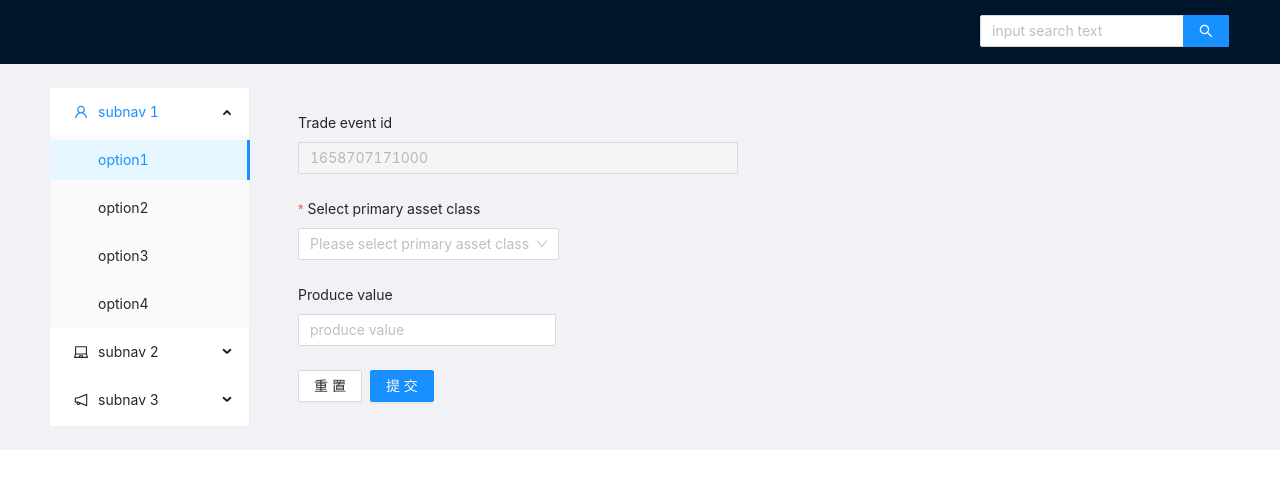
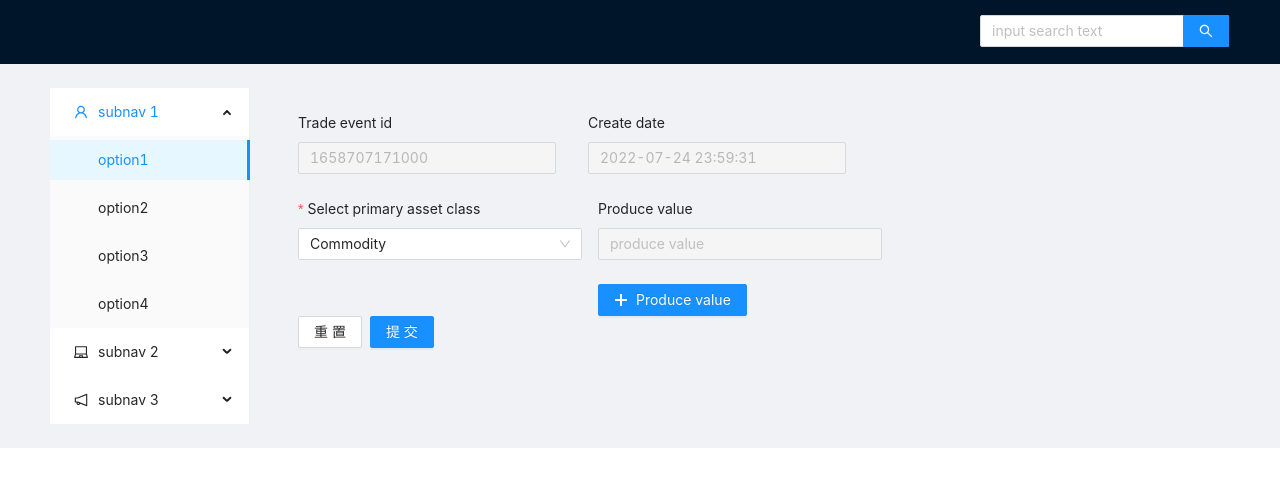
Before and after one commit to LinZikai1996/DataQualityPrediction, a React (Create React App) app in the folder dqp-react/: page / in a window 1280 px wide. Shown: the top 488 px of the page. Built offline with nearby package versions, Linux system fonts and the light colour scheme.

Commit message:
update produce

```diff
--- a/dqp-react/src/components/SideBar/DataForm/ProduceSelect/index.jsx
+++ b/dqp-react/src/components/SideBar/DataForm/ProduceSelect/index.jsx
@@ -5,11 +5,12 @@ import {
 
 export default class ProduceSelect extends Component {
   render() {
-    const {assetClass, assetClassName, assetClassLabel, updateProduceSelectValue} = this.props
+    const {assetClass, assetClassName, assetClassLabel, updateProduceSelectValue, getAllProduceValue} = this.props
     return (
         <ProFormSelect
-            name={assetClassName}
-            label={assetClassLabel}
+            width='md'
+            name= {assetClassName}
+            label={"Please select " + assetClassLabel}
             valueEnum={
               () => {
                 switch (assetClass) {
@@ -149,6 +150,9 @@ export default class ProduceSelect extends Component {
             onChange:(value) => {
               updateProduceSelectValue({[assetClassName]: value})
             },
+            onBlur:() =>{
+              getAllProduceValue()
+            }
             }}
         />
     )
--- a/dqp-react/src/components/SideBar/DataForm/index.jsx
+++ b/dqp-react/src/components/SideBar/DataForm/index.jsx
@@ -1,17 +1,48 @@
 import React, { Component } from 'react'
+import { Col, Row, Button, message } from 'antd';
+import { PlusOutlined } from '@ant-design/icons';
 import {
     ProForm,
     ProFormGroup,
     ProFormSelect,
     ProFormText,
+    ModalForm
   } from '@ant-design/pro-components';
 
 import ProduceSelect from './ProduceSelect';
 
+function formatDate(time){
+	var date = new Date(time);
+
+	var year = date.getFullYear(),
+		month = date.getMonth()+1,//月份是从0开始的
+		day = date.getDate(),
+		hour = date.getHours(),
+		min = date.getMinutes(),
+		sec = date.getSeconds();
+	var newTime = year + '-' +
+				(month < 10? '0' + month : month) + '-' +
+				(day < 10? '0' + day : day) + ' ' +
+				(hour < 10? '0' + hour : hour) + ':' +
+				(min < 10? '0' + min : min) + ':' +
+				(sec < 10? '0' + sec : sec);
+	return newTime;
+}
+
+const waitTime = (time = 100) => {
+  return new Promise((resolve) => {
+    setTimeout(() => {
+      resolve(true);
+    }, time);
+  });
+};
+
 export default class DataForm extends Component {
 
   state = {
-    tradeEventId: new Date().getTime()
+    tradeEventId: new Date().getTime(),
+    createDate: formatDate(new Date().getTime()),
+    primaryAssetClass: 'Commodity'
   }
 
   updateProduceSelectValue = (stateObj) => {
@@ -27,6 +58,7 @@ export default class DataForm extends Component {
           assetClassName={assetClassName}
           assetClassLabel={assetClassLabel}
           updateProduceSelectValue={this.updateProduceSelectValue}
+          getAllProduceValue={this.getAllProduceValue}
         />
       )
     } else {
@@ -49,16 +81,22 @@ export default class DataForm extends Component {
     return (
         <div style={{ padding: 24, }}>
           <ProForm>
-            <ProFormGroup style={{gap: '0 32px', }}>
+            <ProFormGroup>
               <ProFormText
                 name="trade_event_id"
-                width="lg"
                 disabled
                 label="Trade event id"
                 value={this.state.tradeEventId}
               />
+              <ProFormText
+                name="create_date"
+                disabled
+                label="Create date"
+                value={this.state.createDate}
+              />
             </ProFormGroup>
-            <ProFormGroup style={{gap: '0 32px', }}>
+            <Row gutter={[16, 16]}>
+              <Col span={8}>
                 <ProFormSelect
                   name="primary_asset_class"
                   label="Select primary asset class"
@@ -75,6 +113,7 @@ export default class DataForm extends Component {
                         SecuritiesFinance: 'SecuritiesFinance',
                     }
                   }
+                  initialValue="Commodity"
                   placeholder="Please select primary asset class"
                   rules={[{ required: true, message: 'Please select primary asset class!' }]}
                   fieldProps={{
@@ -85,21 +124,43 @@ export default class DataForm extends Component {
                     },
                   }}
                 />
+              </Col>
+              <Col span={8}>
+                <ProFormText
+                  name="produce_value"
+                  label="Produce value"
+                  value={this.state.produce_value}
+                  placeholder="produce value"
+                  disabled
+                />
+                <ModalForm
+                  title="Produce value"
+                  trigger={
+                    <Button type="primary">
+                      <PlusOutlined />
+                        Produce value
+                    </Button>
+                  }
+                  autoFocusFirstInput
+                  submitTimeout={2000}
+                  onFinish={async (values) => {
+                    await waitTime(2000);
+                    message.success('ok');
+                    return true;
+                  }}
+                >
                   {this.getComponentProduceValue(this.state.primaryAssetClass, 'produce_value_1', 'produce value 1')}
                   {this.getComponentProduceValue(this.state.produce_value_1, 'produce_value_2', 'produce value 2')}
                   {this.getComponentProduceValue(this.state.produce_value_2, 'produce_value_3', 'produce value 3')}
                   {this.getComponentProduceValue(this.state.produce_value_3, 'produce_value_4', 'produce value 4')}
                   {this.getComponentProduceValue(this.state.produce_value_4, 'produce_value_5', 'produce value 5')}
                   {this.getComponentProduceValue(this.state.produce_value_5, 'produce_value_6', 'produce value 6')}
-            </ProFormGroup>
-            <ProFormGroup>
-              <ProFormText
-                name="produce_value"
-                label="Produce value"
-                value={this.state.produce_value}
-                placeholder="produce value"
-              />
-            </ProFormGroup>
+                  {this.getComponentProduceValue(this.state.produce_value_6, 'produce_value_7', 'produce value 7')}
+                  {this.getComponentProduceValue(this.state.produce_value_7, 'produce_value_8', 'produce value 8')}
+                </ModalForm>
+              </Col>
+            </Row>
+
         </ProForm>
       </div>
     )
```
Lines whose indentation alone changed are shown as unchanged.
